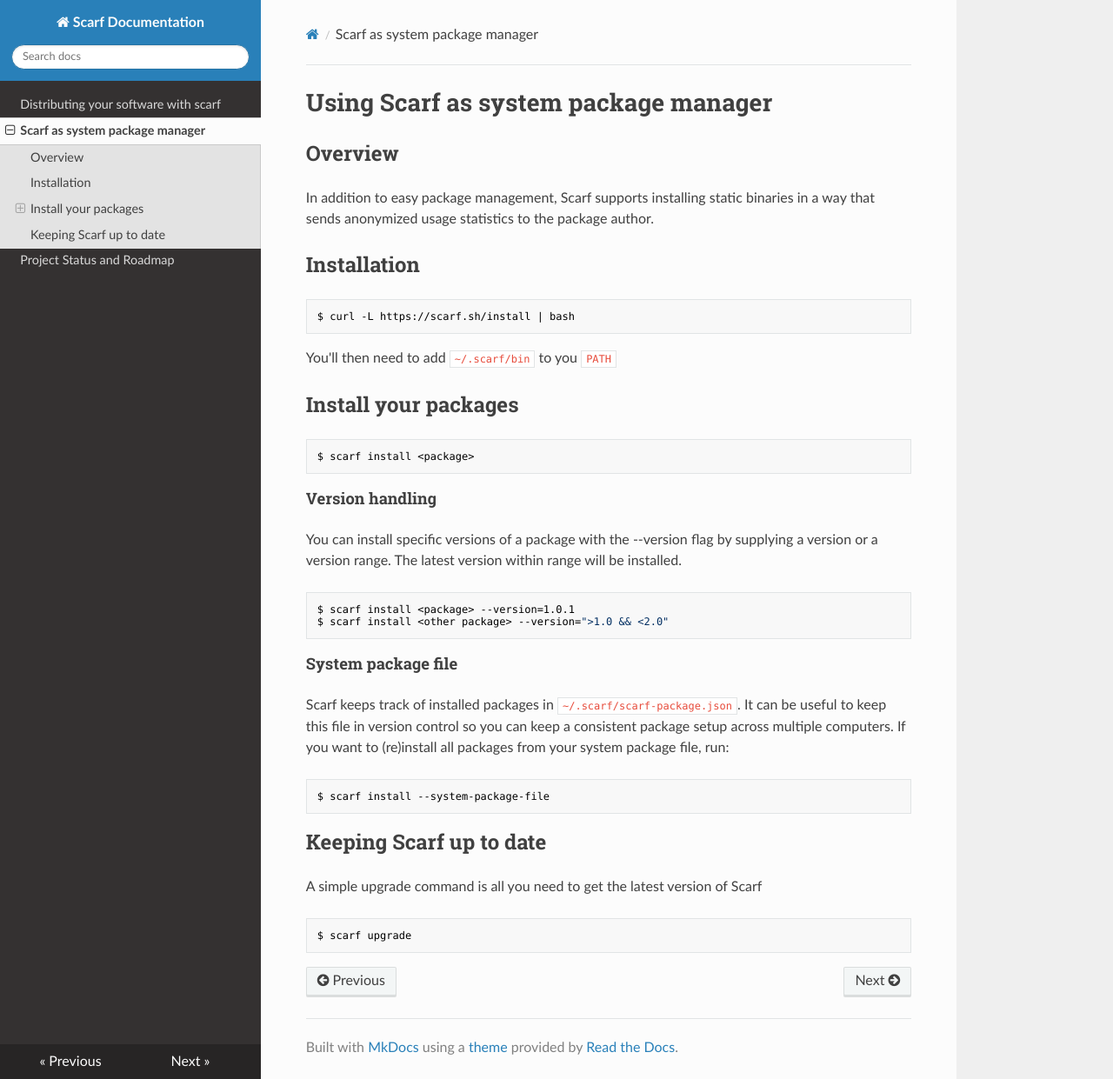
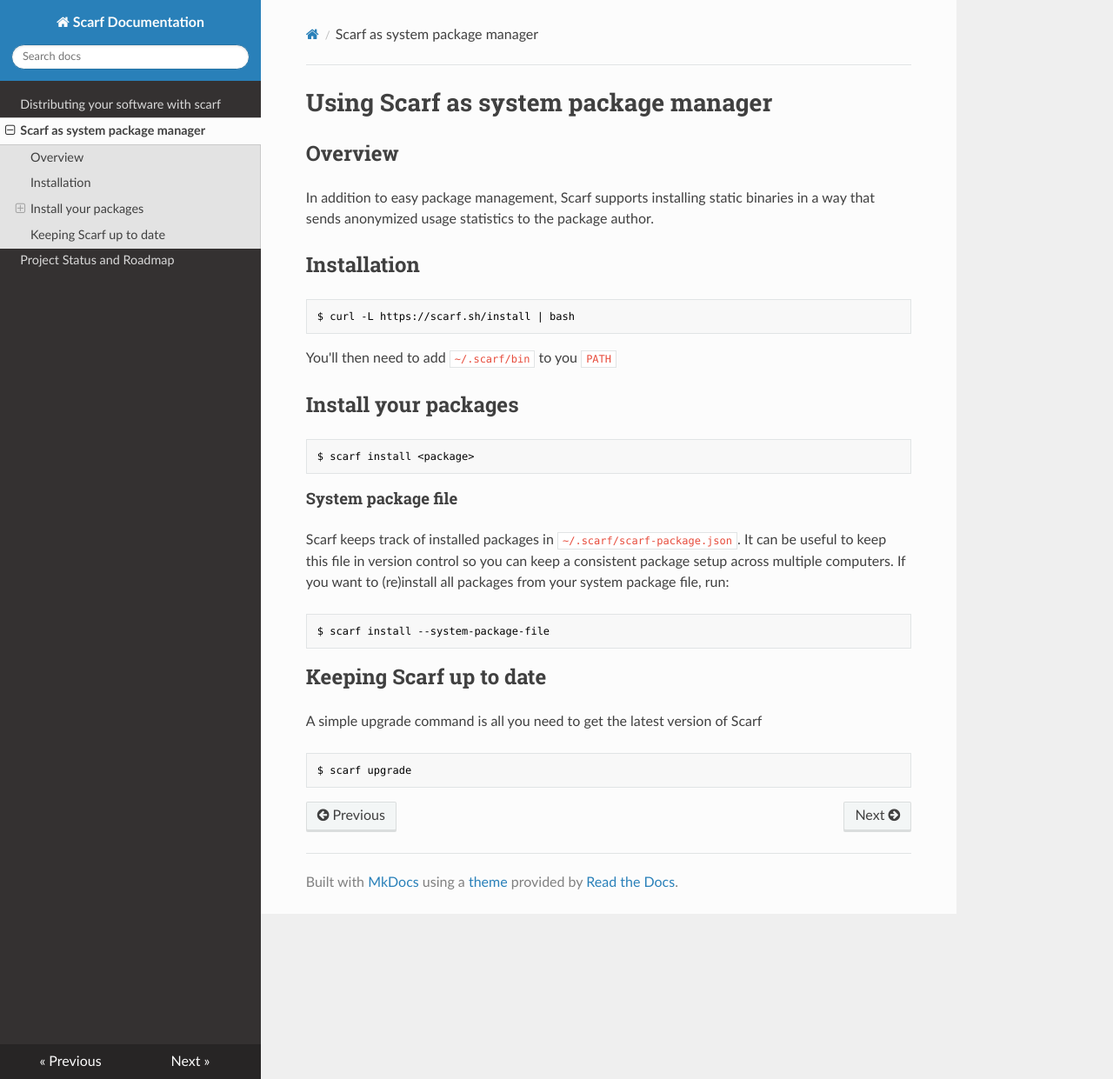
Before and after one commit to scarf-sh/scarf, an MkDocs documentation site: the page built from docs/docs/end-user.md, in a window 1280 px wide and 1241 px high. Shown: the whole window at 87% size. Built offline with MkDocs 1.6.1, drawn with Linux system fonts in a browser that asks for light colours; nearby versions of some CDN libraries.

Commit message:
Temporarily disable installing at specific versions until dependency handling can use it. Adding dependency entry to the docs

````diff
--- a/docs/docs/end-user.md
+++ b/docs/docs/end-user.md
@@ -20,17 +20,6 @@
 $ scarf install <package>
 ```
 
-#### Version handling
-
-You can install specific versions of a package with the --version flag by
-supplying a version or a version range. The latest version within range will be
-installed.
-
-```bash
-$ scarf install <package> --version=1.0.1
-$ scarf install <other package> --version=">1.0 && <2.0"
-```
-
 #### System package file
 
 Scarf keeps track of installed packages in `~/.scarf/scarf-package.json`. It can
--- a/package.yaml
+++ b/package.yaml
@@ -1,5 +1,5 @@
 name:                scarf
-version:             0.4.0
+version:             0.5.0
 github:              "aviaviavi/scarf"
 license:             BSD3
 author:              "Avi Press"
````
Also changed, not shown: docs/docs/index.md (+7 -0 lines), 4 other files.
